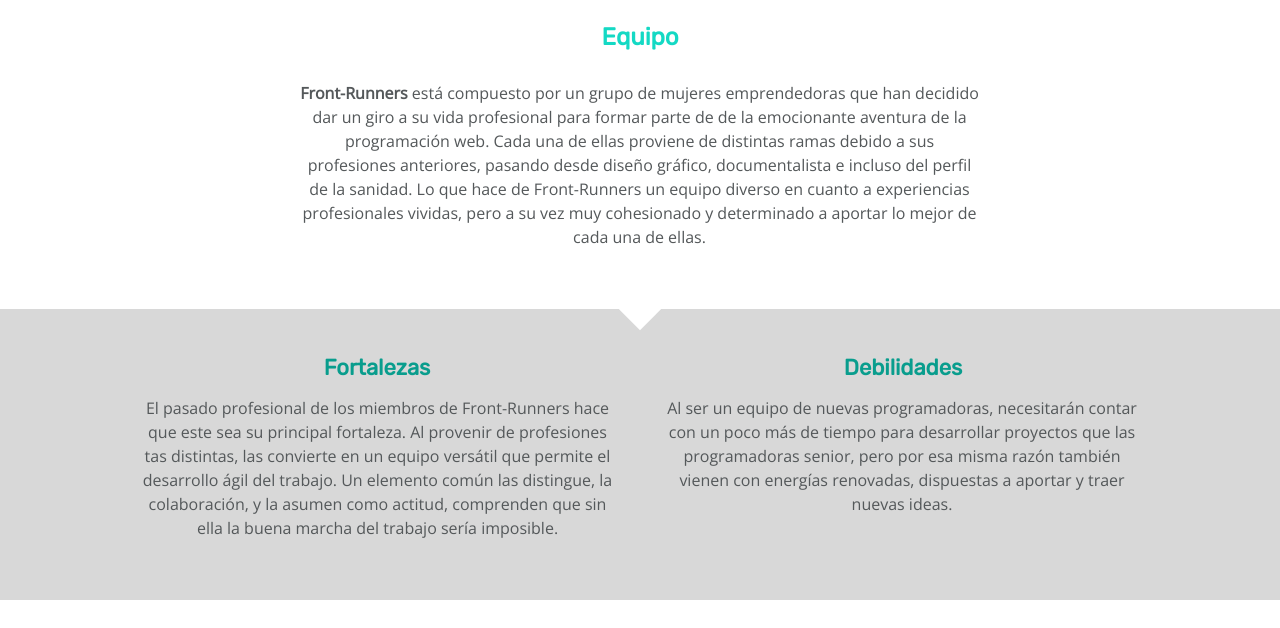
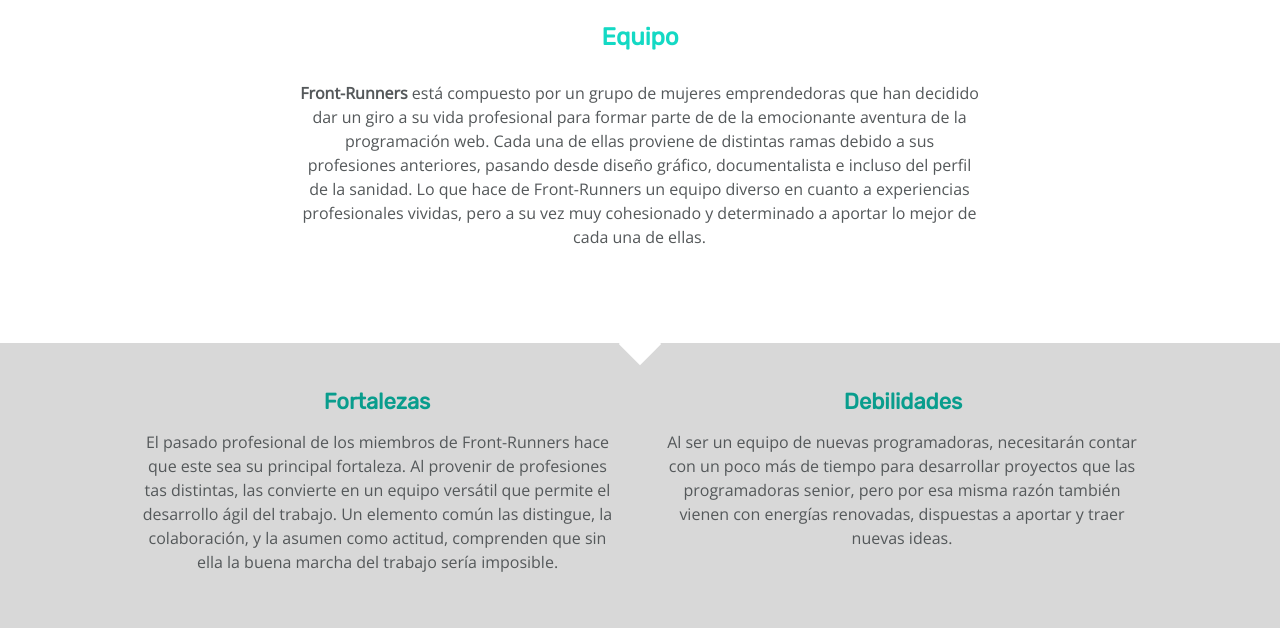
Before and after one commit to adharamonzon/Front-Runners, a plain HTML site: page index.html in a window 1280 px wide. Shown: the part 472-1100 px from the top of the page. Drawn offline with nearby package versions, Linux system fonts and the light colour scheme.

Commit message:
change rectangle position team section

```diff
--- a/css/main.css
+++ b/css/main.css
@@ -175,15 +175,17 @@ li.menu a {
 
 .rectangle {
   display: inline-block;
-  position: absolute;
+  position: relative;
   width: 30px;
   height: 30px;
-  transform: translate(-41%, -50%) rotate(45deg);
+  top: 20px;
+  transform: rotate(45deg);
   background-color: white;
 }
 
 .rectangle-position {
   text-align: center;
+  position: relative;
 }
 
 .principal-column {
@@ -238,7 +240,7 @@ li.menu a {
   }
 
   .rectangle {
-    transform: translate(-41%, -50%) rotate(45deg);
+    top: 20px;
   }
 
   .strengths .justify {
@@ -265,7 +267,7 @@ li.menu a {
   }
 
   .rectangle {
-    transform: translate(-50%, -50%) rotate(45deg);
+    top: 20px;
   }
 
   .header2 {
```
